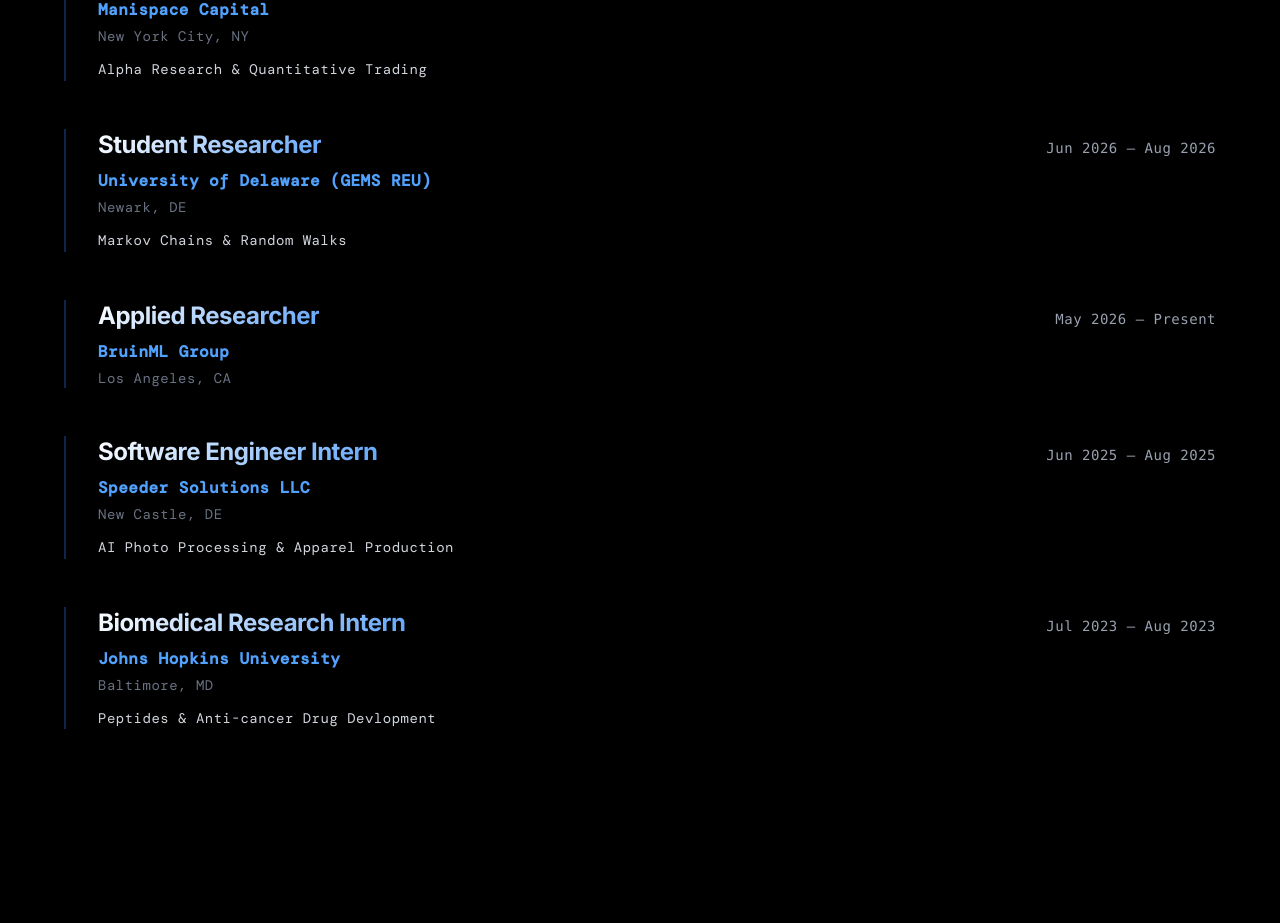
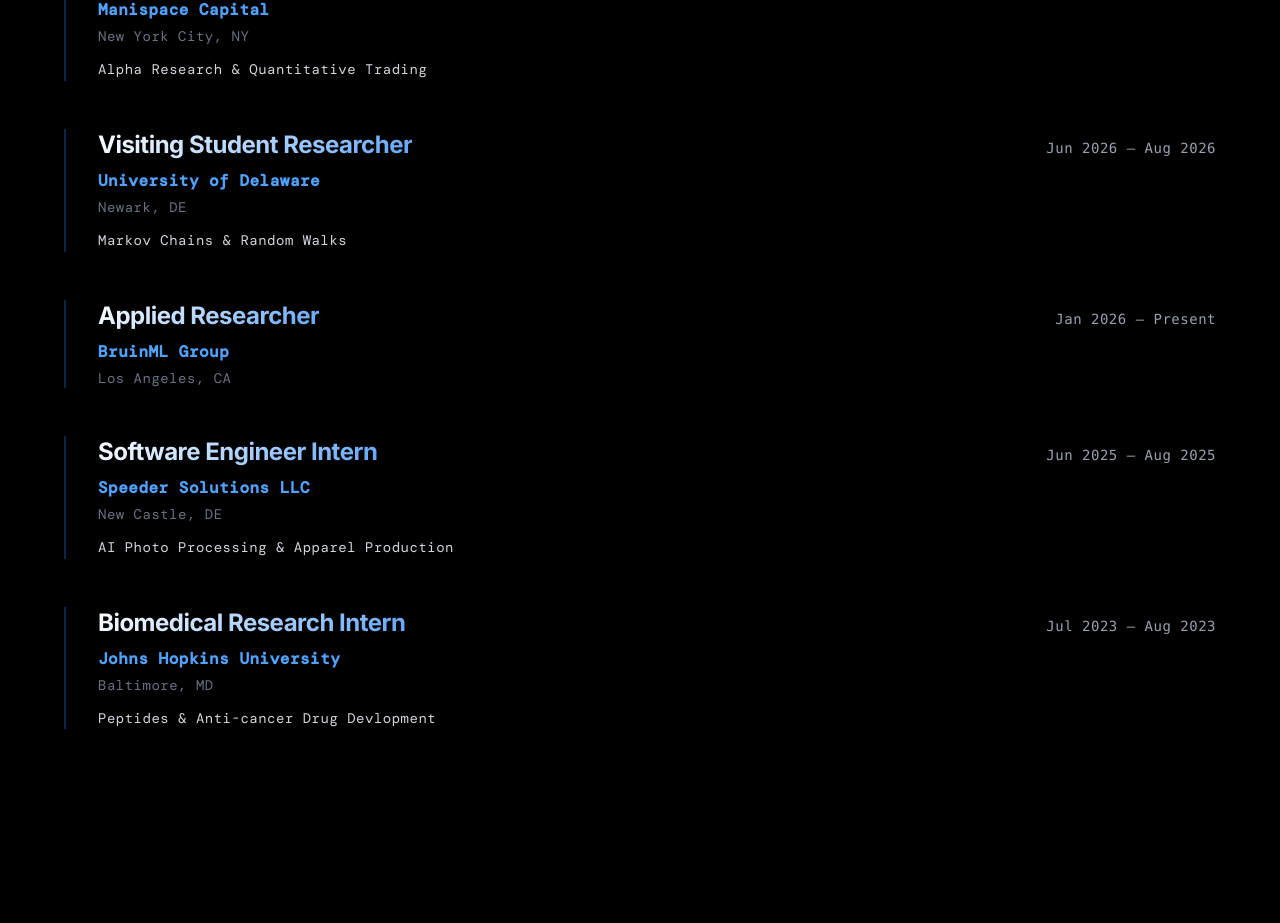
Before and after one commit to AlexNicholasWang/Personal-Website, a React (Vite) app: page / in a window 1280 px wide. Shown: the part 2117-3040 px from the top of the page. Built offline with nearby package versions, Linux system fonts and the light colour scheme.

Commit message:
UD changed

```diff
--- a/src/app/App.tsx
+++ b/src/app/App.tsx
@@ -97,8 +97,8 @@
         description: "Alpha Research & Quantitative Trading"
       },
       {
-        company: "University of Delaware (GEMS REU)",
-        role: "Student Researcher",
+        company: "University of Delaware",
+        role: "Visiting Student Researcher",
         date: "Jun 2026 – Aug 2026",
         location: "Newark, DE",
         description: "Markov Chains & Random Walks"
@@ -106,7 +106,7 @@
       {
         company: "BruinML Group",
         role: "Applied Researcher",
-        date: "May 2026 – Present",
+        date: "Jan 2026 – Present",
         location: "Los Angeles, CA",
       },
       {
```
